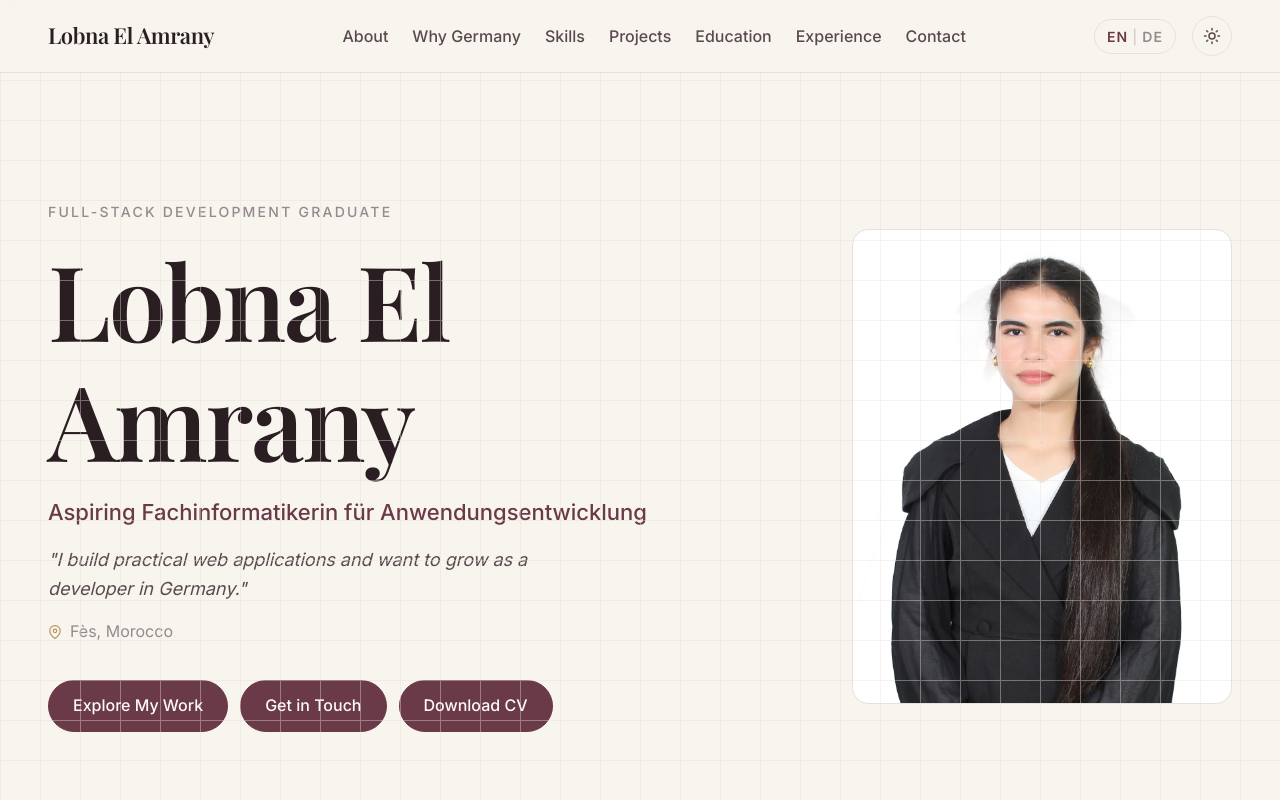
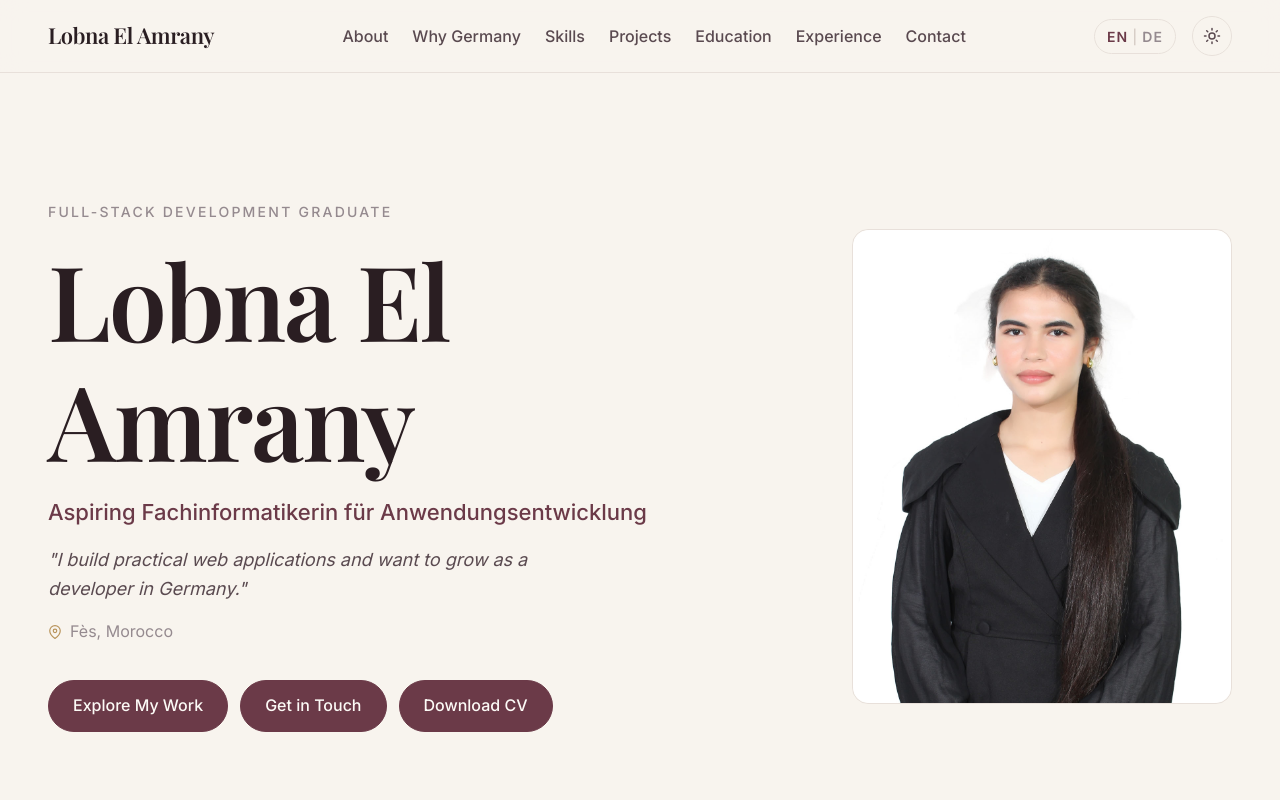
Before and after one commit to lobnaelamrany/portfolio, a plain HTML site: page index.html in a window 1280 px wide. Shown: the top 800 px of the page. Drawn offline with nearby package versions, Linux system fonts and the light colour scheme.

Commit message:
Update layout.css

```diff
--- a/css/layout.css
+++ b/css/layout.css
@@ -2,6 +2,7 @@
    LAYOUT — container, grid, sections
    ============================================ */
 
+/* ---------- CONTAINER ---------- */
 .container {
   width: 100%;
   max-width: var(--container-max);
@@ -9,6 +10,7 @@
   padding-inline: var(--container-px);
 }
 
+/* ---------- SECTIONS ---------- */
 .section {
   padding-block: var(--section-py);
   position: relative;
@@ -19,6 +21,7 @@
   transition: background-color var(--dur-base) var(--ease-out);
 }
 
+/* ---------- SECTION HEADER ---------- */
 .section-header {
   margin-bottom: var(--space-12);
   max-width: 720px;
@@ -43,6 +46,7 @@
   color: var(--color-text-primary);
 }
 
+/* ---------- PROSE (long text) ---------- */
 .prose {
   max-width: 720px;
   display: flex;
@@ -56,10 +60,11 @@
   color: var(--color-text-secondary);
 }
 
+/* ---------- HEADER ---------- */
 .site-header {
   position: sticky;
   top: 0;
-  z-index: 100000; /* الـ Navbar فوق القائمة */
+  z-index: 10000; /* فوق القائمة والصورة */
   background-color: color-mix(in srgb, var(--color-bg) 92%, transparent);
   backdrop-filter: blur(12px);
   -webkit-backdrop-filter: blur(12px);
@@ -89,6 +94,7 @@
   color: var(--color-accent);
 }
 
+/* ---------- NAV ---------- */
 .main-nav ul {
   display: flex;
   align-items: center;
@@ -127,12 +133,14 @@
   transform-origin: left;
 }
 
+/* ---------- HEADER CONTROLS ---------- */
 .header-controls {
   display: flex;
   align-items: center;
   gap: var(--space-4);
 }
 
+/* ---------- HERO ---------- */
 .hero {
   padding-block: clamp(4rem, 10vw, 8rem);
   min-height: calc(100vh - 4.5rem);
@@ -196,6 +204,7 @@
   color: var(--color-gold);
 }
 
+/* ---------- HERO ACTIONS ---------- */
 .hero-actions {
   display: flex;
   flex-wrap: wrap;
@@ -203,6 +212,7 @@
   margin-top: var(--space-8) !important;
 }
 
+/* ---------- HERO PORTRAIT ---------- */
 .hero-portrait {
   display: flex;
   justify-content: center;
@@ -218,24 +228,20 @@
   display: flex;
   align-items: center;
   justify-content: center;
+  position: relative;
   overflow: hidden;
   transition: background-color var(--dur-base) var(--ease-out),
               border-color var(--dur-base) var(--ease-out);
 }
 
+/* حيّدنا الخطوط (Grid Pattern) باش الصورة تبان نقية */
 .portrait-frame::before {
-  content: "";
-  position: absolute;
-  inset: 0;
-  background-image:
-    linear-gradient(var(--color-border) 1px, transparent 1px),
-    linear-gradient(90deg, var(--color-border) 1px, transparent 1px);
-  background-size: 40px 40px;
-  opacity: 0.4;
+  display: none;
 }
 
 .portrait-frame span {
   position: relative;
+  z-index: 1;
   font-size: var(--text-sm);
   color: var(--color-text-muted);
   letter-spacing: var(--tracking-wide);
@@ -248,9 +254,11 @@
   object-fit: cover;
   object-position: center top;
   border-radius: var(--radius-lg);
-  /* مسحنا position: relative و z-index من هنا باش ماتطلعش فوق القائمة */
+  position: relative;
+  z-index: 2; /* باش الصورة تطلع فوق أي حاجة */
 }
 
+/* ---------- GOAL CARD ---------- */
 .goal-card {
   max-width: 820px;
   padding: var(--space-8) var(--space-12);
@@ -280,6 +288,7 @@
   margin-top: var(--space-4);
 }
 
+/* ---------- SKILLS ---------- */
 .skills-grid {
   display: grid;
   grid-template-columns: repeat(auto-fit, minmax(220px, 1fr));
@@ -298,18 +307,21 @@
   border-bottom: 1px solid var(--color-border);
 }
 
+/* ---------- LANGUAGES ---------- */
 .language-list {
   max-width: 720px;
   display: flex;
   flex-direction: column;
 }
 
+/* ---------- PROJECTS ---------- */
 .projects-list {
   display: flex;
   flex-direction: column;
   gap: var(--space-4);
 }
 
+/* ---------- TIMELINE ---------- */
 .timeline {
   position: relative;
   max-width: 820px;
@@ -383,6 +395,7 @@
   margin-top: var(--space-1);
 }
 
+/* ---------- EXPERIENCE ---------- */
 .experience-card {
   max-width: 820px;
   padding: var(--space-8);
@@ -421,6 +434,7 @@
   color: var(--color-text-secondary);
 }
 
+/* ---------- CONTACT ---------- */
 .contact-list {
   display: grid;
   grid-template-columns: repeat(auto-fit, minmax(240px, 1fr));
@@ -428,6 +442,7 @@
   max-width: 900px;
 }
 
+/* ---------- FOOTER ---------- */
 .site-footer {
   padding-block: var(--space-12);
   border-top: 1px solid var(--color-border);
@@ -472,6 +487,7 @@
   color: var(--color-text-muted);
 }
 
+/* ---------- DESKTOP HERO GRID ---------- */
 @media (min-width: 900px) {
   .hero-grid {
     grid-template-columns: 7fr 5fr;
```
